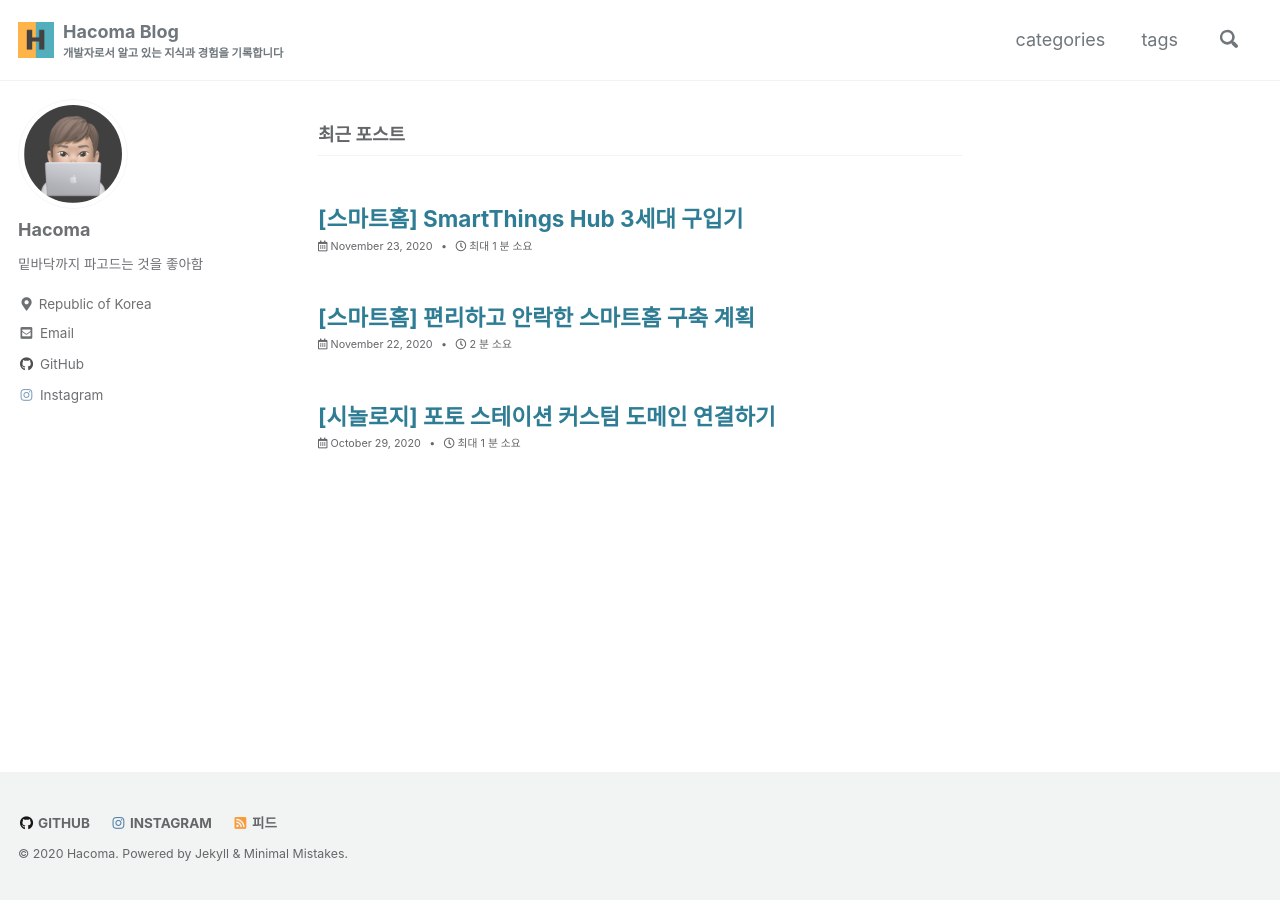
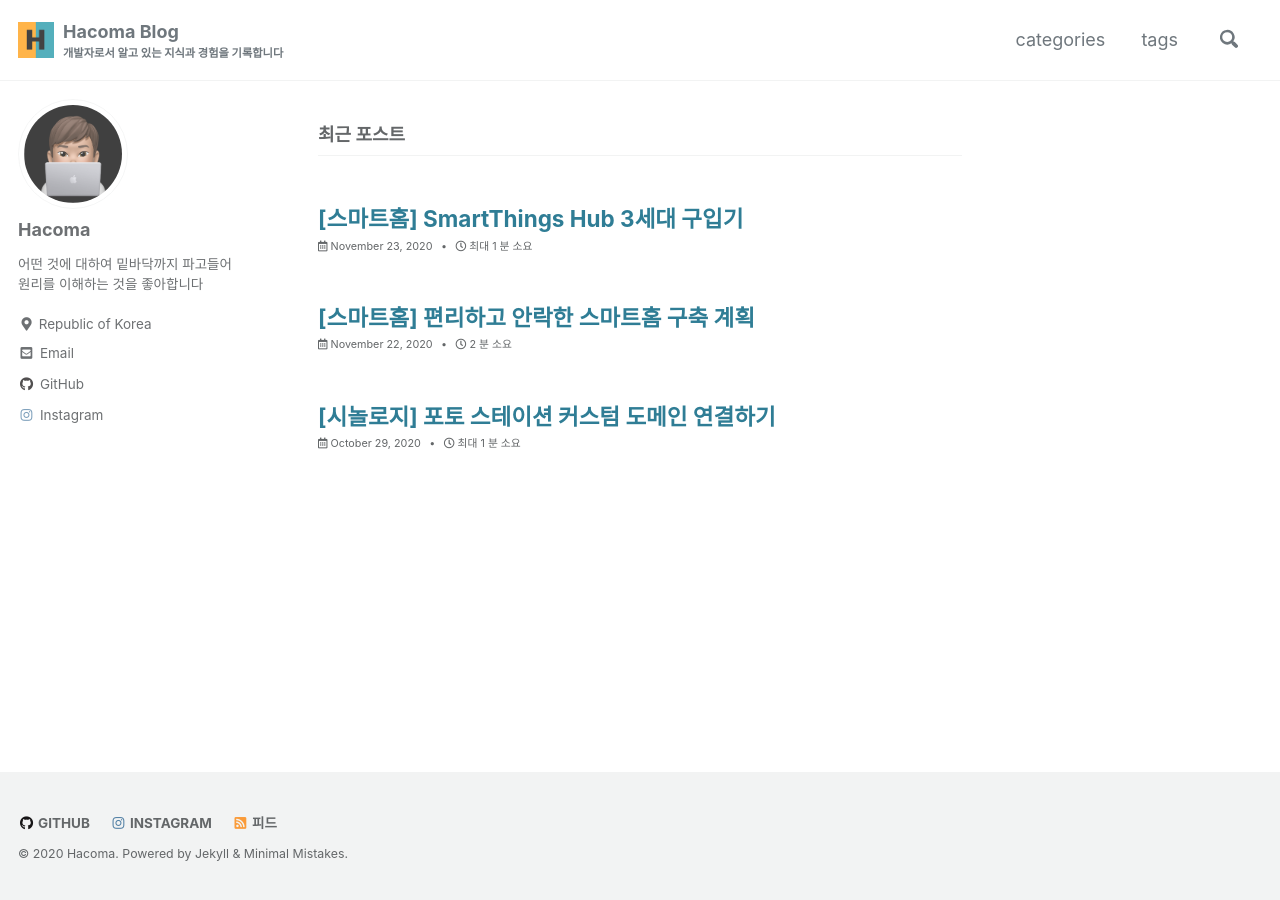
Before and after one commit to hacoma/hacoma.github.io, a Jekyll site: the page built from index.html, in a window 1280 px wide. Built offline with Jekyll 4.4.1, drawn with Linux system fonts in a browser that asks for light colours; cached includes are drawn as plain includes; the list of posts is cut into pages by our own code.

Commit message:
fix: rewrite bio

```diff
--- a/_config.yml
+++ b/_config.yml
@@ -95,7 +95,7 @@ analytics:
 author:
   name             : "Hacoma"
   avatar           : "/assets/images/bio/photo.png"
-  bio              : "밑바닥까지 파고드는 것을 좋아함"
+  bio              : "어떤 것에 대하여 밑바닥까지 파고들어<br />원리를 이해하는 것을 좋아합니다"
   location         : "Republic of Korea"
   email            :
   links:
```
